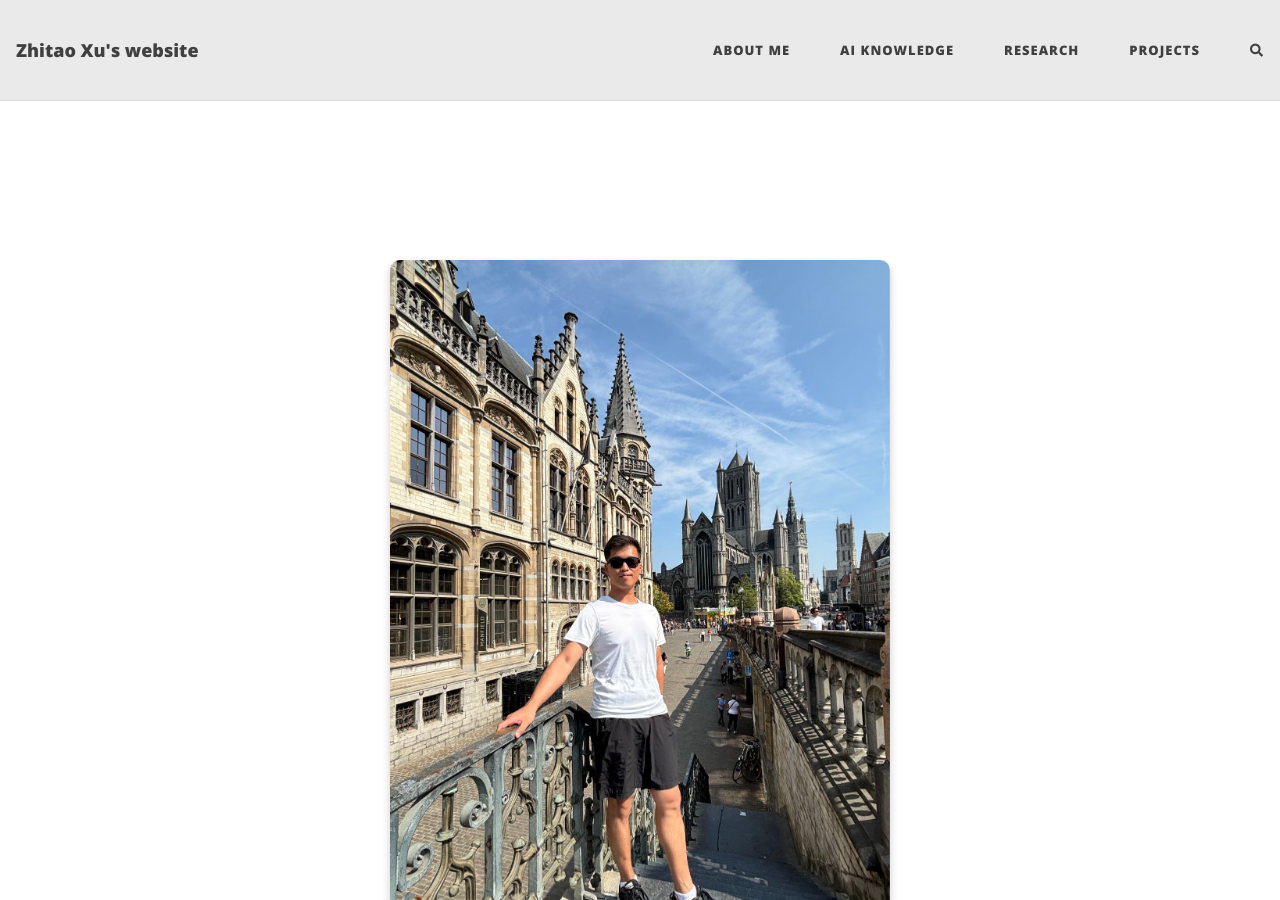
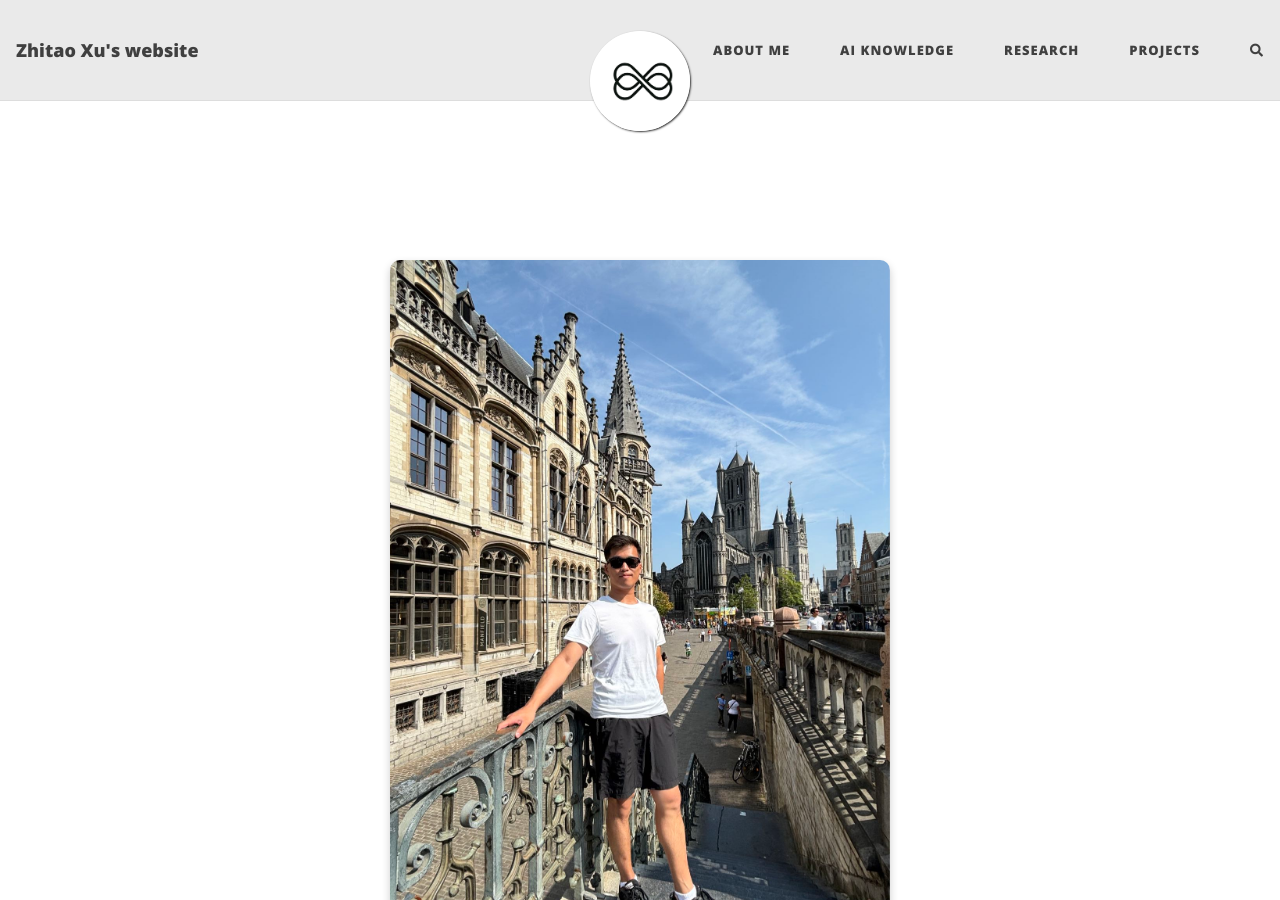
Before and after one commit to HerrXu01/herrxu01.github.io, a Jekyll site: the page built from index.html, in a window 1280 px wide and 900 px high. Built offline with Jekyll 4.4.1, drawn with Linux system fonts in a browser that asks for light colours; the list of posts is cut into pages by our own code; comment, search, counter and statistics services are not loaded.

Commit message:
add logo

```diff
--- a/_config.yml
+++ b/_config.yml
@@ -35,7 +35,7 @@ navbar-links:
 
 # Image to show in the navigation bar - works best with a square image
 # Remove this parameter if you don't want an image in the navbar
-# avatar: "/assets/img/avatar-icon.png"
+avatar: "/assets/img/logo.png"
 
 # By default, the image is cut into a circle. You can disable this behaviour by setting 'round-avatar: false'
 round-avatar: true
```
Also changed, not shown: assets/img/logo.png (added).
